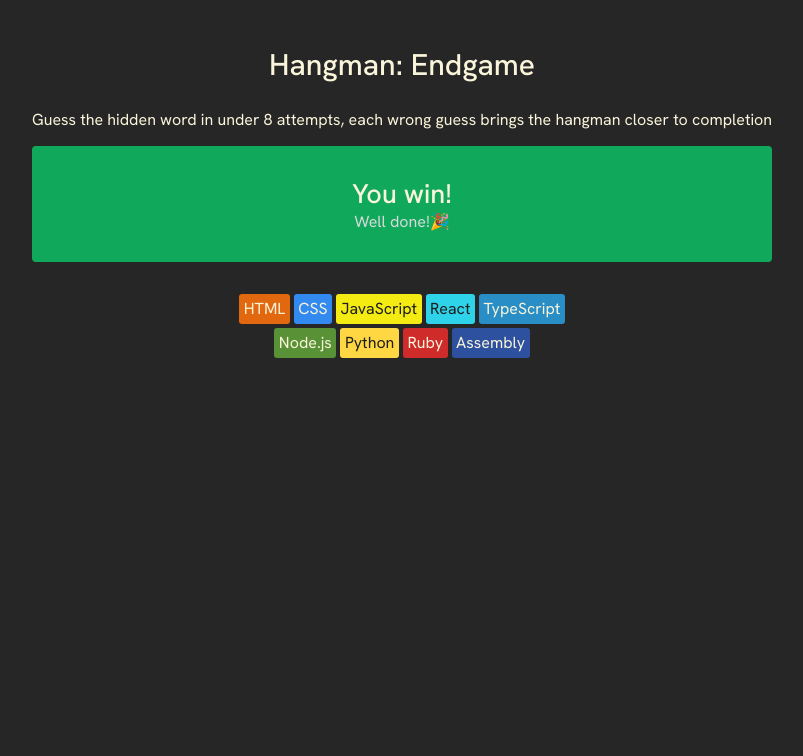
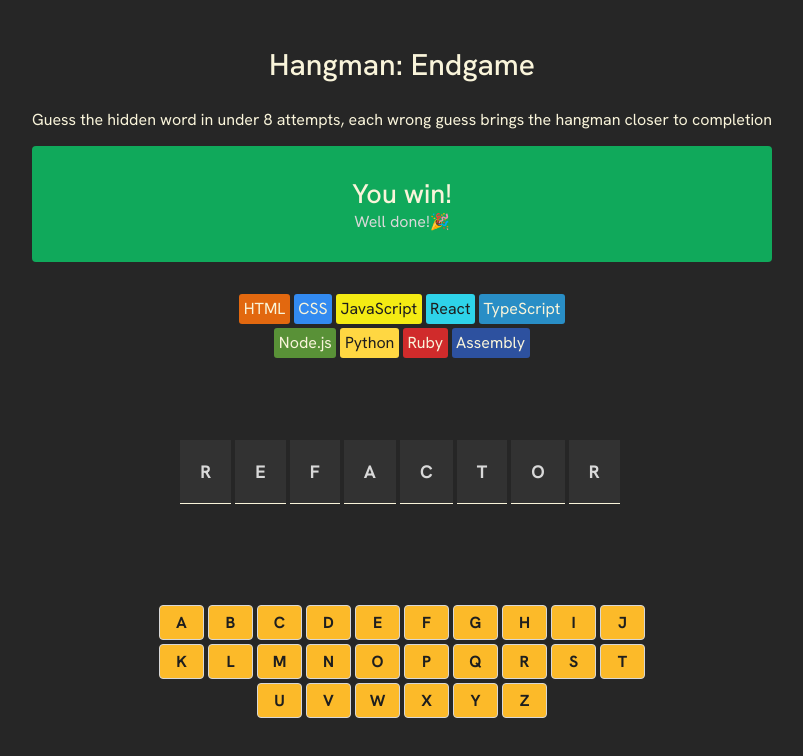
Before and after one commit to matijazuber/hangman-game, a React (Vite) app: page / in a window 1280 px wide. Shown: the top 756 px of the page, without its empty margins (238-1041 px from the left). Built offline with nearby package versions, Linux system fonts and the light colour scheme.

Commit message:
made the keyboard buttons with the string of the keyoard, and styled it

```diff
--- a/src/hangman.jsx
+++ b/src/hangman.jsx
@@ -1,5 +1,6 @@
 import languagesEl from "./languages.jsx";
 import Languages from "./languageStyle.jsx";
+import React from "react";
 
 function Hangman() {
   const languageElements = languagesEl.map((lang) => {
@@ -13,7 +14,29 @@ function Hangman() {
     );
   });
 
-  console.log(languageElements);
+  const [currentWord] = React.useState("refactor");
+
+  const currentWordArray = [...currentWord];
+
+  const alphabet = "abcdefghijklmnopqrstuvwxyz";
+
+  const alphabetArray = [...alphabet];
+
+  function displayKeyboard() {
+    return alphabetArray.map((key, index) => (
+      <button className="keyboardButton" key={index}>
+        {key.toUpperCase()}
+      </button>
+    ));
+  }
+
+  function displayLetters() {
+    return currentWordArray.map((word, index) => (
+      <span className="spanElement" key={index}>
+        {word.toUpperCase()}
+      </span>
+    ));
+  }
 
   return (
     <>
@@ -27,13 +50,21 @@ function Hangman() {
         </div>
       </header>
       <main>
+        <section>
           <div className="win">
             <h2 className="winP">You win!</h2>
             <p className="wellDone">
               Well done!🎉<img></img>
             </p>
           </div>
+        </section>
+        <section>
           <div className="languageElementsDiv">{languageElements}</div>
+        </section>
+        <section>
+          <div className="divDisplayLetters">{displayLetters()}</div>
+        </section>
+        <div className="displayKeyboard">{displayKeyboard()}</div>
       </main>
     </>
   );
--- a/src/index.css
+++ b/src/index.css
@@ -55,3 +55,42 @@ div {
   justify-content: center;
   align-items: center;
 }
+
+.divDisplayLetters {
+  margin-top: 100px;
+}
+
+.spanElement {
+  font-family: "Hanken Grotesk";
+  font-weight: 700;
+  font-size: 18px;
+  margin-right: 4px;
+  border-bottom: 1px solid #f9f4da;
+  background-color: #323232;
+  padding: 20px;
+}
+
+.displayKeyboard {
+  margin: 120px auto 0px auto;
+  display: flex;
+  flex-wrap: wrap;
+  width: 490px;
+  justify-content: center;
+}
+
+.keyboardButton {
+  display: flex;
+  justify-content: center;
+  align-items: center;
+  height: 35px;
+  width: 45px;
+  font-family: "Hanken Grotesk";
+  font-weight: 700;
+  font-size: 16px;
+  background-color: #fcba29;
+  border: 1px solid #d7d7d7;
+  margin: 2px;
+  border-radius: 4px;
+  padding: 11px;
+  color: #1e1e1e;
+}
```
Lines whose indentation alone changed are shown as unchanged.
